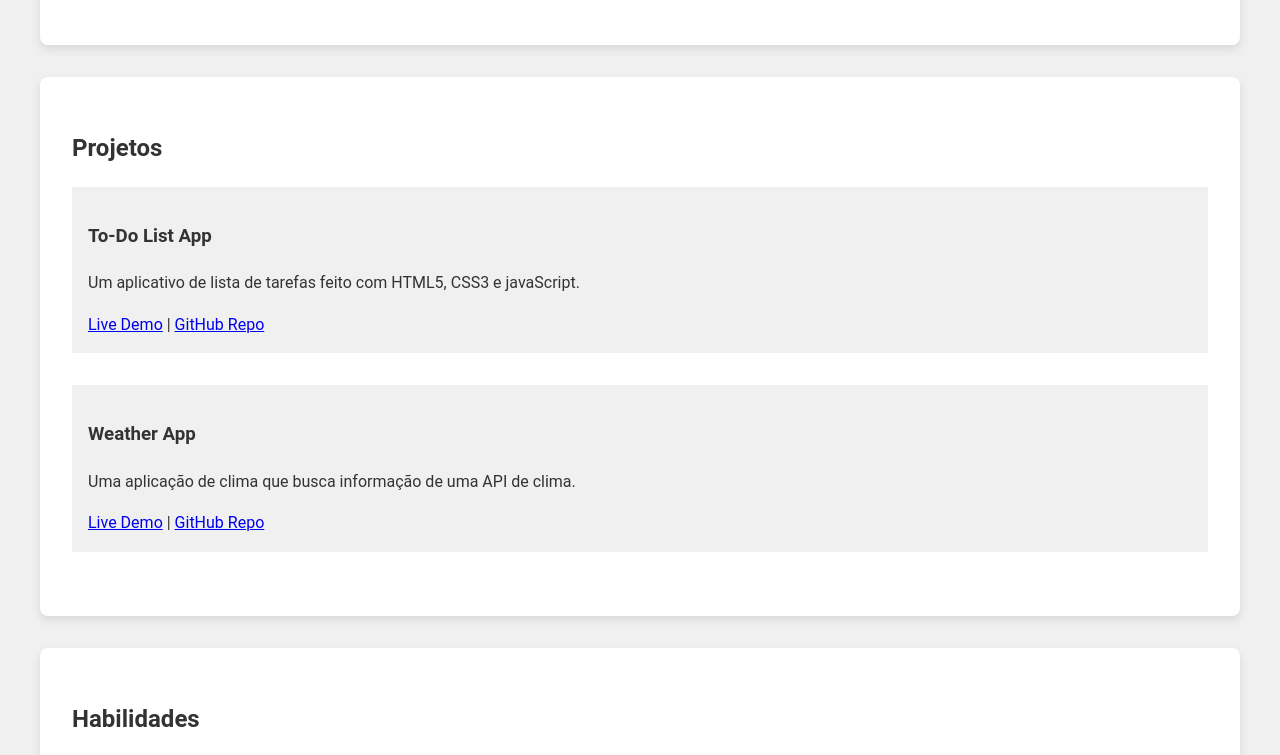
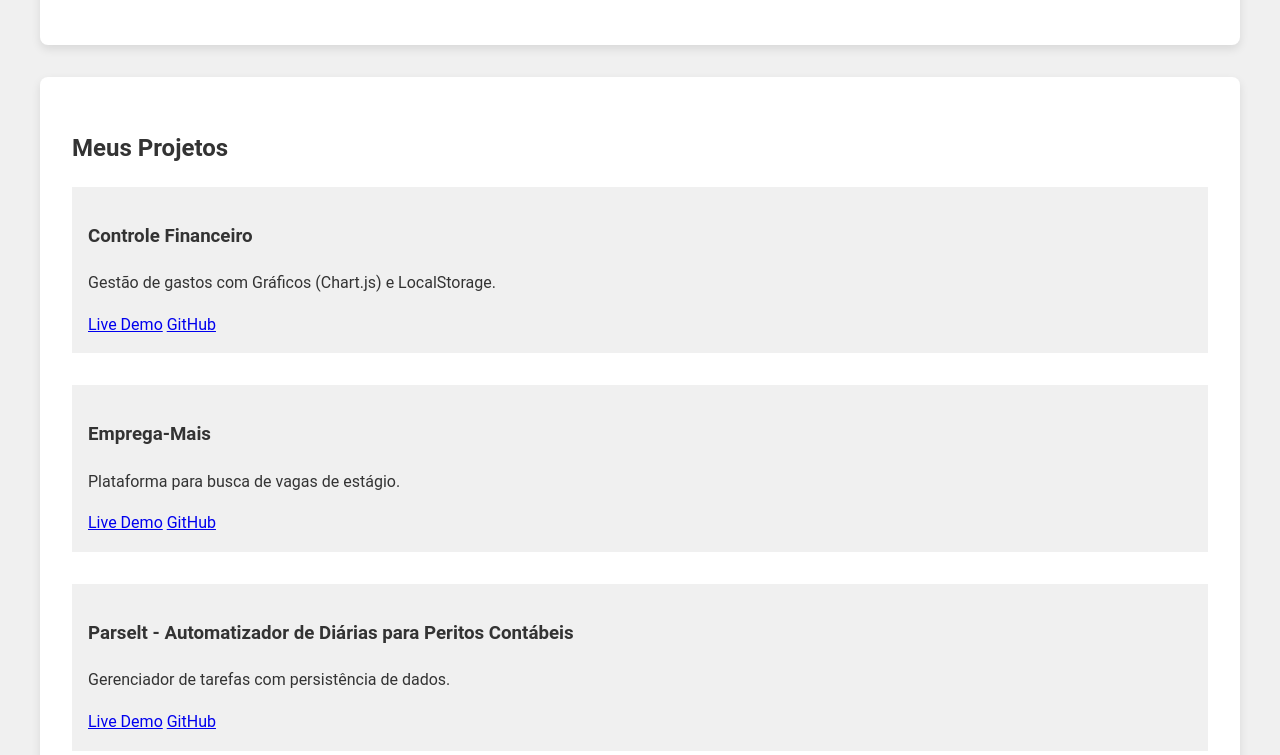
Before and after one commit to Lucas-Tabajara/Portifolio, a plain HTML site: page index.html in a window 1280 px wide. Shown: the part 422-1177 px from the top of the page. Drawn offline with Linux system fonts and the light colour scheme; files whose address does not match are found by name.

Commit message:
Revise portfolio projects and enhance content
Updated project section with new project details and links.

```diff
--- a/index.html
+++ b/index.html
@@ -5,6 +5,7 @@
     <meta name="viewport" content="width=device-width, initial-scale=1.0">
     <title>Lucas Tabajara- Portfolio</title>
     <link rel="stylesheet" href="styles.css">
+    <script src="JS/Script.js"></script>
 </head>
 <body>
     <header>
@@ -25,21 +26,37 @@
         <p>Sou um Desenvolvedor Júnior apaixonado por criar soluções tecnológicas e aprender constantemente. Tenho experiência em desenvolvimento web com HTML, CSS, JavaScript e frameworks como React e Node.js. Gosto de desafios que me permitem evoluir e me aprimorar na área de tecnologia.</p>
     </section>
 
-    <section id="projects">
-        <h2>Projetos</h2>
+   <section id="projects">
+    <h2>Meus Projetos</h2>
+    <div class="projects-grid">
         <div class="project">
-            <h3>To-Do List App</h3>
-            <p>Um aplicativo de lista de tarefas feito com HTML5, CSS3 e javaScript.    </p>
-            <a href="https://todoapp042.netlify.app/" target="_blank">Live Demo</a> |
-            <a href="https://github.com/Lucas-Tabajara/To-Do-Project" target="_blank">GitHub Repo</a>
+            <h3>Controle Financeiro</h3>
+            <p>Gestão de gastos com Gráficos (Chart.js) e LocalStorage.</p>
+            <div class="links">
+                <a href="https://financial-dashboard-chart-js.netlify.app/" target="_blank">Live Demo</a>
+                <a href="https://github.com/Lucas-Tabajara/financial-dashboard-chartjs" target="_blank">GitHub</a>
+            </div>
         </div>
+
         <div class="project">
-            <h3>Weather App</h3>
-            <p>Uma aplicação de clima que busca informação de uma API de clima. </p>
-            <a href="https://your-weather-app-link.com" target="_blank">Live Demo</a> |
-            <a href="https://github.com/yourusername/weather-app" target="_blank">GitHub Repo</a>
+            <h3>Emprega-Mais</h3>
+            <p>Plataforma para busca de vagas de estágio.</p>
+            <div class="links">
+                <a href="https://emprega-mais42.netlify.app/" target="_blank">Live Demo</a>
+                <a href="https://github.com/Lucas-Tabajara/Emprega-Mais" target="_blank">GitHub</a>
+            </div>
         </div>
-    </section>
+
+        <div class="project">
+            <h3>Parselt - Automatizador de Diárias para Peritos Contábeis</h3>
+            <p>Gerenciador de tarefas com persistência de dados.</p>
+            <div class="links">
+                <a href="https://parselt2.netlify.app/" target="_blank">Live Demo</a>
+                <a href="https://github.com/Lucas-Tabajara/Parselt" target="_blank">GitHub</a>
+            </div>
+        </div>
+    </div>
+</section>
 
     <section id="skills">
         <h2>Habilidades</h2>
```
